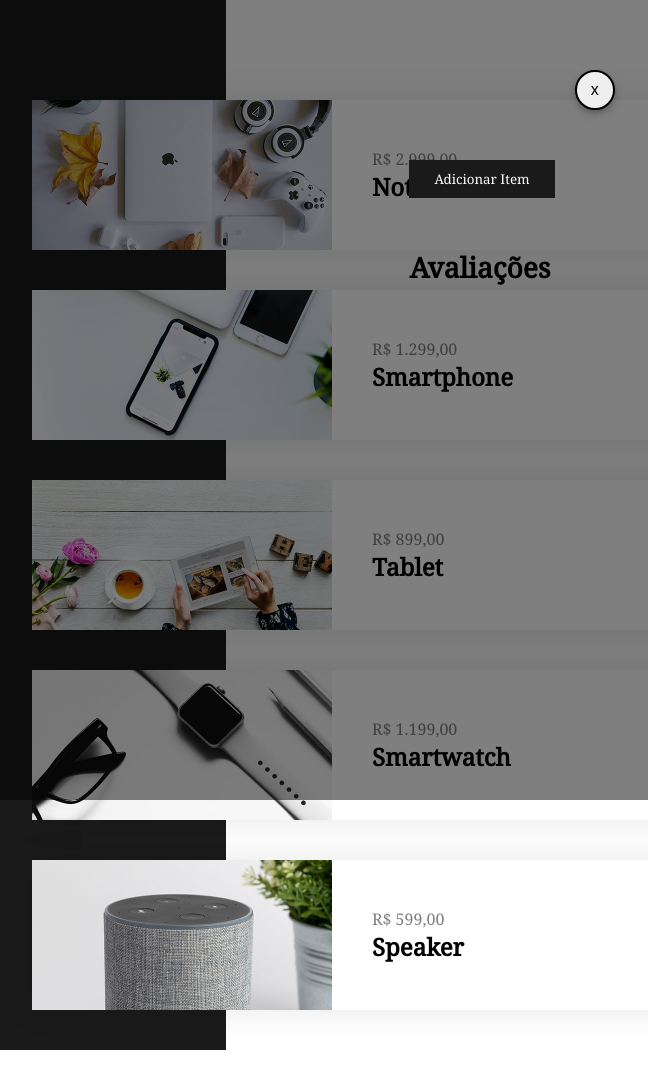
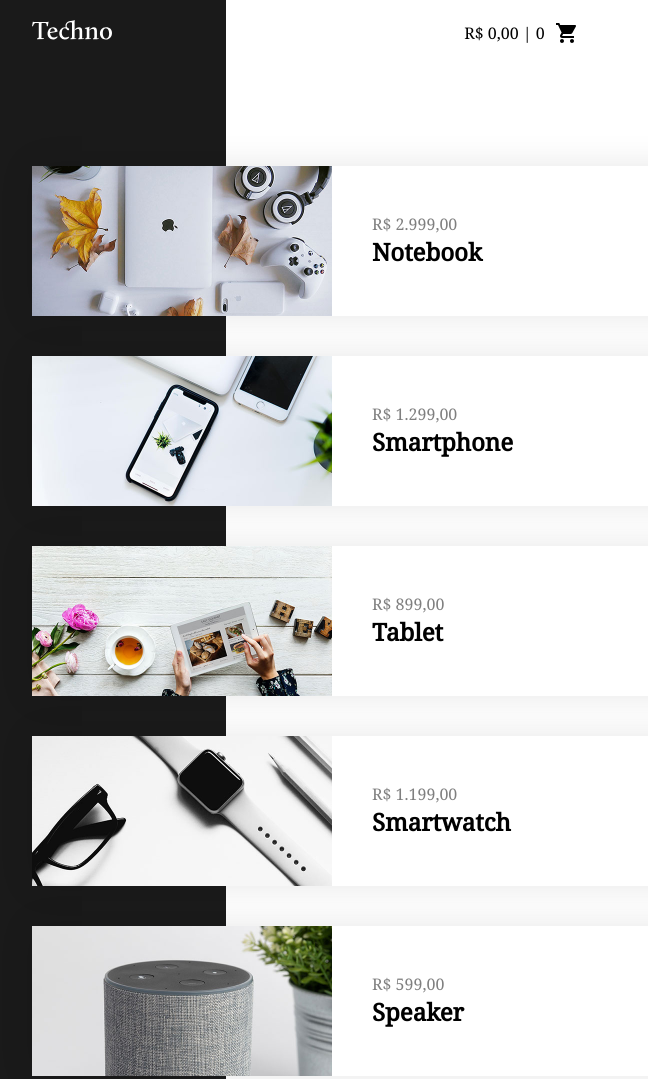
Before and after one commit to albertoafaj/techno, a plain HTML site: page index.html in a window 1280 px wide. Shown: the top 1079 px of the page, without its empty margins (158-806 px from the left). Before the commit the page ends 1050 px from the top, so only its background shows below. Drawn offline with Linux system fonts and the light colour scheme.

Commit message:
Implemewnt Shopping Cart

```diff
--- a/app.js
+++ b/app.js
@@ -2,12 +2,26 @@ const vm = new Vue({
     el: "#app",
     data: {
         produtos: [],
-        produto: []
+        produto: null,
+        shoppingCart: [],
     },
     filters: {
         priceNumber(value) {
             return value.toLocaleString("pt-BR", { style: "currency", currency: "BRL" })
         }
+
+    },
+    computed: {
+        shoppingCartValue() {
+            let total = 0
+            if (this.shoppingCart.length) {
+                this.shoppingCart.forEach(item => {
+                    total += item.preco
+                })
+            }
+            return total
+        }
+
 
     },
     methods: {
@@ -33,6 +47,14 @@ const vm = new Vue({
         closeModal({ target, currentTarget }) {
             if (target === currentTarget) this.produto = false;
 
+        },
+        addItem() {
+            const { id, nome, preco } = this.produto
+            this.produto.estoque--;
+            this.shoppingCart.push({ id, nome, preco })
+        },
+        removeItem() {
+            this.shoppingCart.splice(id, 1)
         }
     },
     created() {
--- a/index.html
+++ b/index.html
@@ -16,6 +16,27 @@
   </head>
   <body>
     <div id="app">
+      <header class="header">
+        <img src="./assets/techno.svg" alt="techno" class="logo">
+        <div class="shopping-cart-menu">{{shoppingCartValue | priceNumber}} | {{shoppingCart.length}}</div>
+        <ul>
+          <li v-for="(item,index) in shoppingCart">
+            <p>{{item.nome}}</p>
+            <button @click="removeItem(index)">x</button>
+          </li>
+        </ul>
+
+      </header>
+    </section>
+      <section class="products">
+        <div v-for="item in produtos" :key="item.id" @click="openModal(item.id)" class="product">
+          <img :src="item.img" :alt="item.nome" class="product-img" />
+          <div class="product_info">
+            <span class="product_price"> {{item.preco | priceNumber}} </span>
+            <h2 class="product_title">{{item.nome}}</h2>
+          </div>
+        </div>
+      </section>
       <section class="modal" v-if="produto" @click="closeModal">
         <div class="modal-container">
           <div class="modal-img">
@@ -26,7 +47,8 @@
                 <span class="modal-price">{{produto.preco}}</span>
                 <h2 class="modal-title">{{produto.nome}}</h2>
                 <p>{{produto.decricao}}</p>
-                <button class="modal-btn">Adicionar Item</button>
+                <button v-if="produto.estoque > 0" class="modal-btn" @click="addItem">Adicionar Item</button>
+                <button v-else class="modal-btn esgotado" disabled>Produto Esgotado</button>
 
             </div>
             <div class="reviews">
@@ -41,17 +63,6 @@
 
             </div>
         </div>
-
-    </section>
-      <section class="products">
-        <div v-for="item in produtos" :key="item.id" @click="openModal(item.id)" class="product">
-          <img :src="item.img" :alt="item.nome" class="product-img" />
-          <div class="product_info">
-            <span class="product_price"> {{item.preco | priceNumber}} </span>
-            <h2 class="product_title">{{item.nome}}</h2>
-          </div>
-        </div>
-      </section>
     </div>
   </body>
   <script src="app.js"></script>
--- a/style.css
+++ b/style.css
@@ -24,6 +24,37 @@ body {
 #app {
   padding: 0 80px;
 }
+
+/* HEADER */
+
+.header {
+  display: flex;
+  justify-content: space-between;
+  max-width: 900px;
+  padding: 20px 0;
+  margin: 0 auto;
+}
+
+.logo {
+  width: 80px;
+}
+
+.shopping-cart-menu::after {
+  content: "";
+  display: inline-block;
+  background: url("./assets/carrinho.svg") no-repeat center center;
+  width: 25px;
+  height: 25px;
+  margin-left: 10px;
+}
+
+.shopping-cart-menu {
+  display: flex;
+  align-items: center;
+  cursor: pointer;
+}
+
+/* PRODUCT LIST */
 
 .products {
   max-width: 900px;
@@ -139,6 +170,10 @@ body {
   font-family: "Noto Serif";
 }
 
+.modal-btn.esgotado {
+  background: #808080;
+}
+
 .modal-btn:active {
   background: #808080;
 }
```
